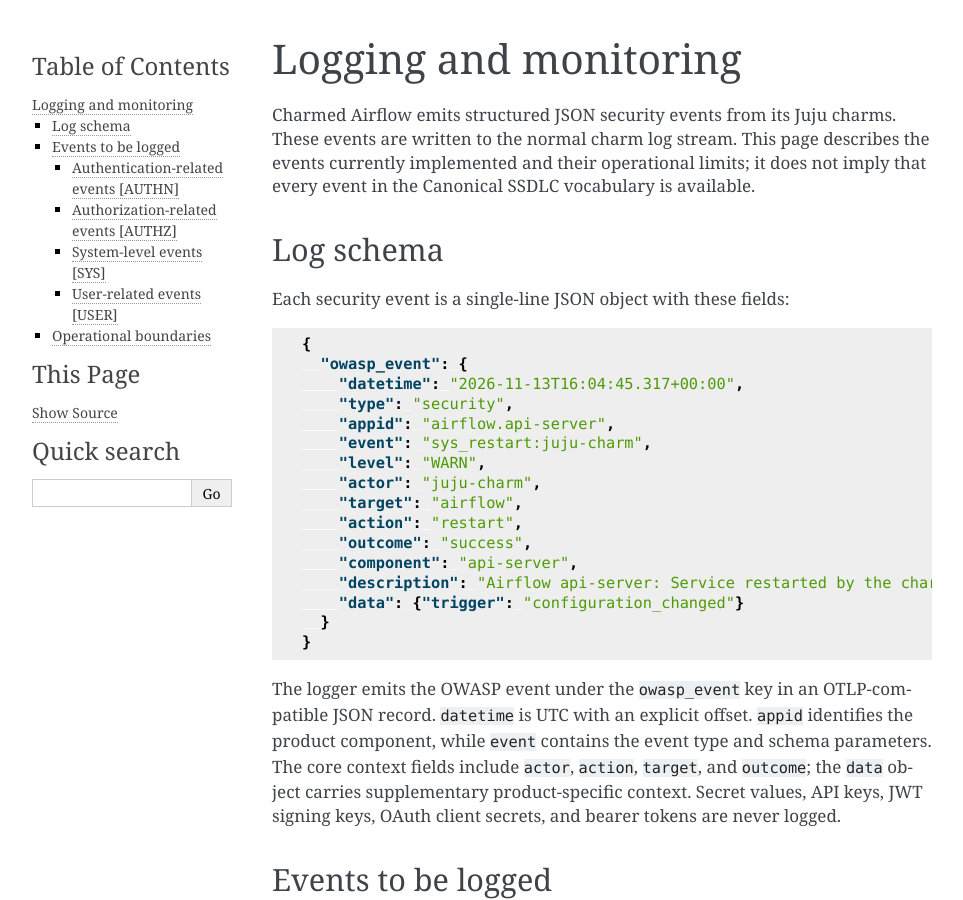
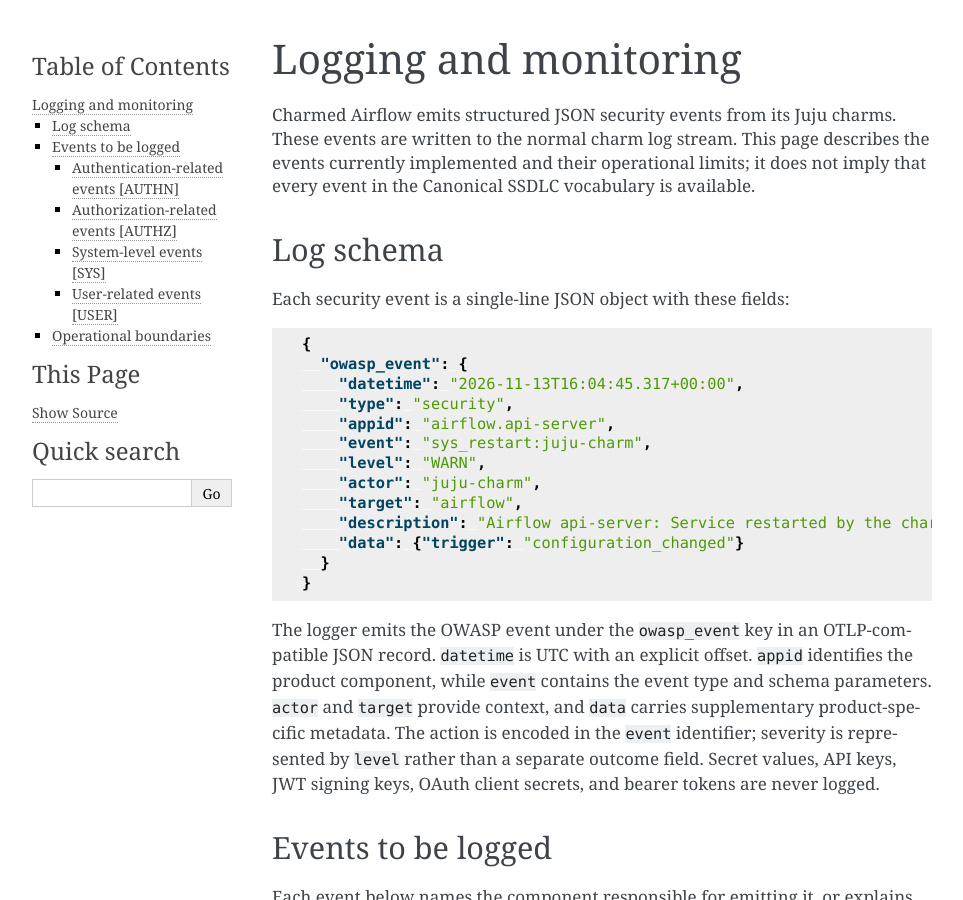
Before and after one commit to canonical/charmed-airflow-documentation, a Sphinx documentation site: the page built from docs/reference/security/logging.rst, in a window 1280 px wide and 900 px high. Shown: the whole window, without its empty margins (148-1111 px from the left). Built offline with Sphinx 7.4.7, drawn with Linux system fonts in a browser that asks for light colours.

Commit message:
updated owasp json schema

```diff
--- a/docs/reference/security/logging.rst
+++ b/docs/reference/security/logging.rst
@@ -19,9 +19,6 @@ Each security event is a single-line JSON object with these fields:
        "level": "WARN",
        "actor": "juju-charm",
        "target": "airflow",
-       "action": "restart",
-       "outcome": "success",
-       "component": "api-server",
        "description": "Airflow api-server: Service restarted by the charm.",
        "data": {"trigger": "configuration_changed"}
      }
@@ -30,9 +27,11 @@ Each security event is a single-line JSON object with these fields:
 The logger emits the OWASP event under the ``owasp_event`` key in an OTLP-compatible
 JSON record. ``datetime`` is UTC with an explicit offset. ``appid`` identifies the
 product component, while ``event`` contains the event type and schema parameters.
-The core context fields include ``actor``, ``action``, ``target``, and ``outcome``;
-the ``data`` object carries supplementary product-specific context. Secret values,
-API keys, JWT signing keys, OAuth client secrets, and bearer tokens are never logged.
+``actor`` and ``target`` provide context, and ``data`` carries supplementary
+product-specific metadata. The action is encoded in the ``event`` identifier;
+severity is represented by ``level`` rather than a separate outcome field. Secret
+values, API keys, JWT signing keys, OAuth client secrets, and bearer tokens are
+never logged.
 
 Events to be logged
 -------------------
```
